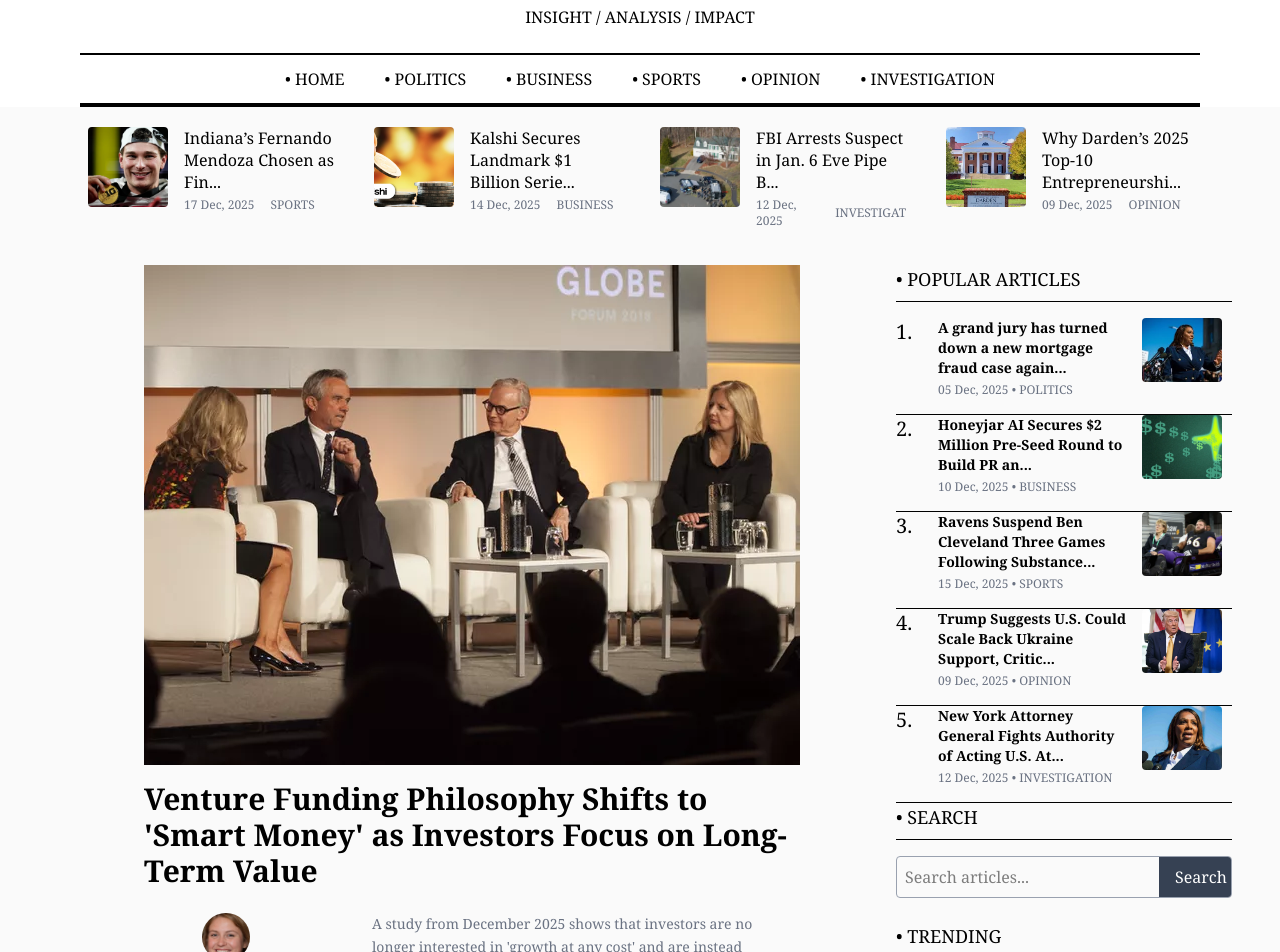
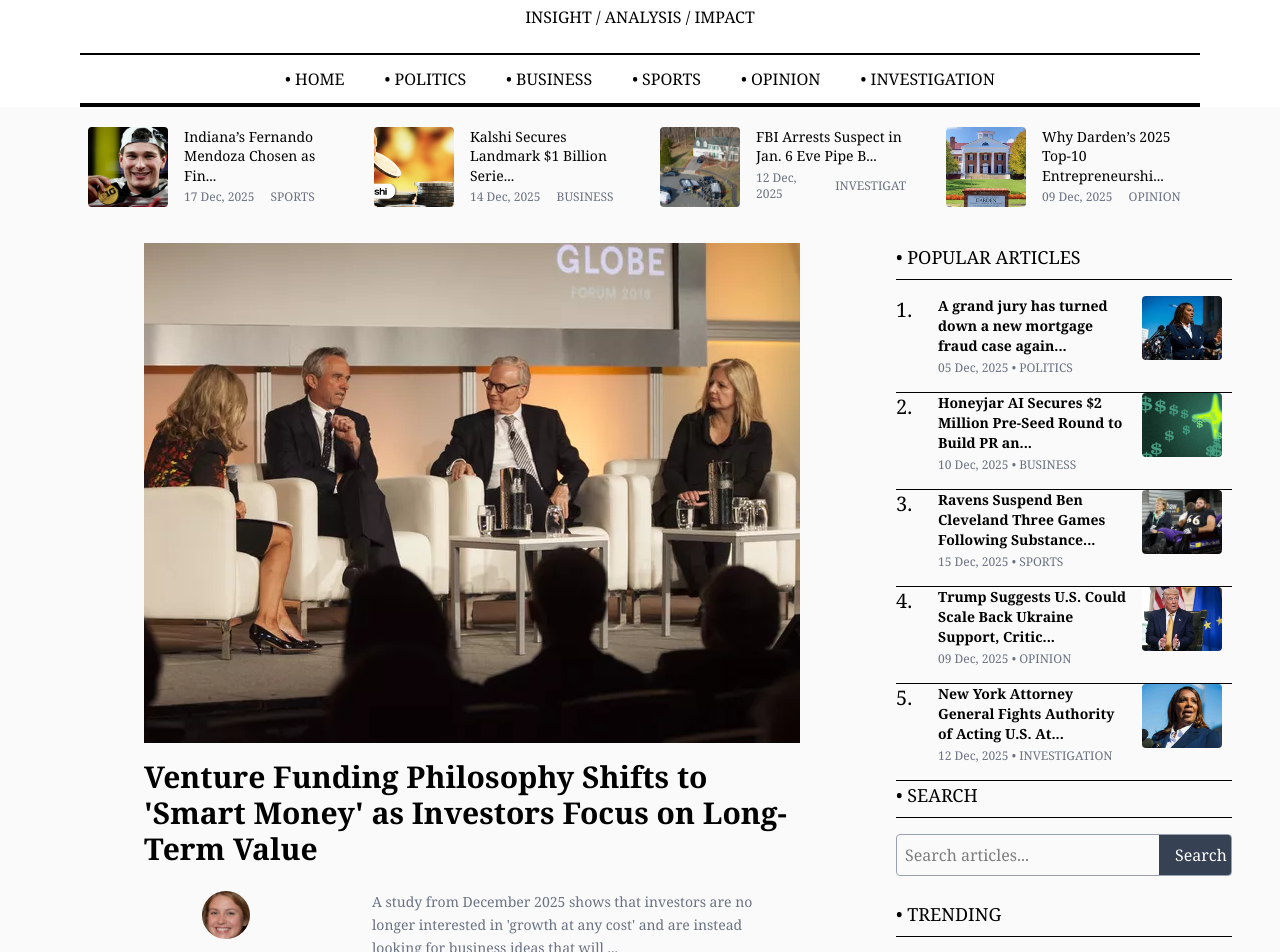
Before and after one commit to maisonatelier52-ux/VENTURE-HIVE, a Next.js app: page / in a window 1280 px wide. Shown: the part 140-1092 px from the top of the page. Built offline with nearby package versions, Linux system fonts and the light colour scheme.

Commit message:
fix the heading issue on home page

```diff
--- a/app/page.js
+++ b/app/page.js
@@ -197,6 +197,7 @@ Object.keys(categoryData).forEach((cat) => {
 </h1>
 
 
+    <h2 className="sr-only">Latest Articles</h2>
       {/* Recent Articles List */}
       <div  className="
        flex gap-6 py-5
@@ -229,11 +230,11 @@ Object.keys(categoryData).forEach((cat) => {
       />
 
       <div className="flex flex-col">
-        <h4 className="text-base md:text-md font-medium leading-snug">
+        <h3 className="text-base text-sm md:text-md font-medium leading-snug">
           {item.heading.length > 50
             ? item.heading.slice(0, 40) + "..."
             : item.heading}
-        </h4>
+        </h3>
 
         <div className="flex items-center gap-4 text-xs text-gray-500 mt-1">
           <time dateTime={new Date(item.date).toISOString()}>
--- a/components/Header.jsx
+++ b/components/Header.jsx
@@ -26,10 +26,10 @@ export default function HeaderComponent() {
       <div className="w-full border border-t-0 border-s-0 border-e-0 border-gray-500 p-4
                       flex flex-col md:flex-row justify-between items-center gap-2">
 
-        <h6 className="flex items-center gap-2 text-black text-sm md:text-base">
+        <p className="flex items-center gap-2 text-black text-sm md:text-base">
           <Clock size={18} />
           <span>{getFormattedDate()}</span>
-        </h6>
+        </p>
 
         <div className="flex items-center gap-4 text-black text-lg">
           <Facebook size={18} />
--- a/components/SimpleCarousel.jsx
+++ b/components/SimpleCarousel.jsx
@@ -46,9 +46,9 @@ export default function SimpleCarousel({ items = [] }) {
 
             {/* Title */}
             <Link href={`/${item.category}/${item.slug}`}>
-              <h2 className="mt-4 text-xl md:text-3xl font-semibold">
+              <h3 className="mt-4 text-xl md:text-3xl font-semibold">
                 {item.heading}
-              </h2>
+              </h3>
             </Link>
 
 
```
